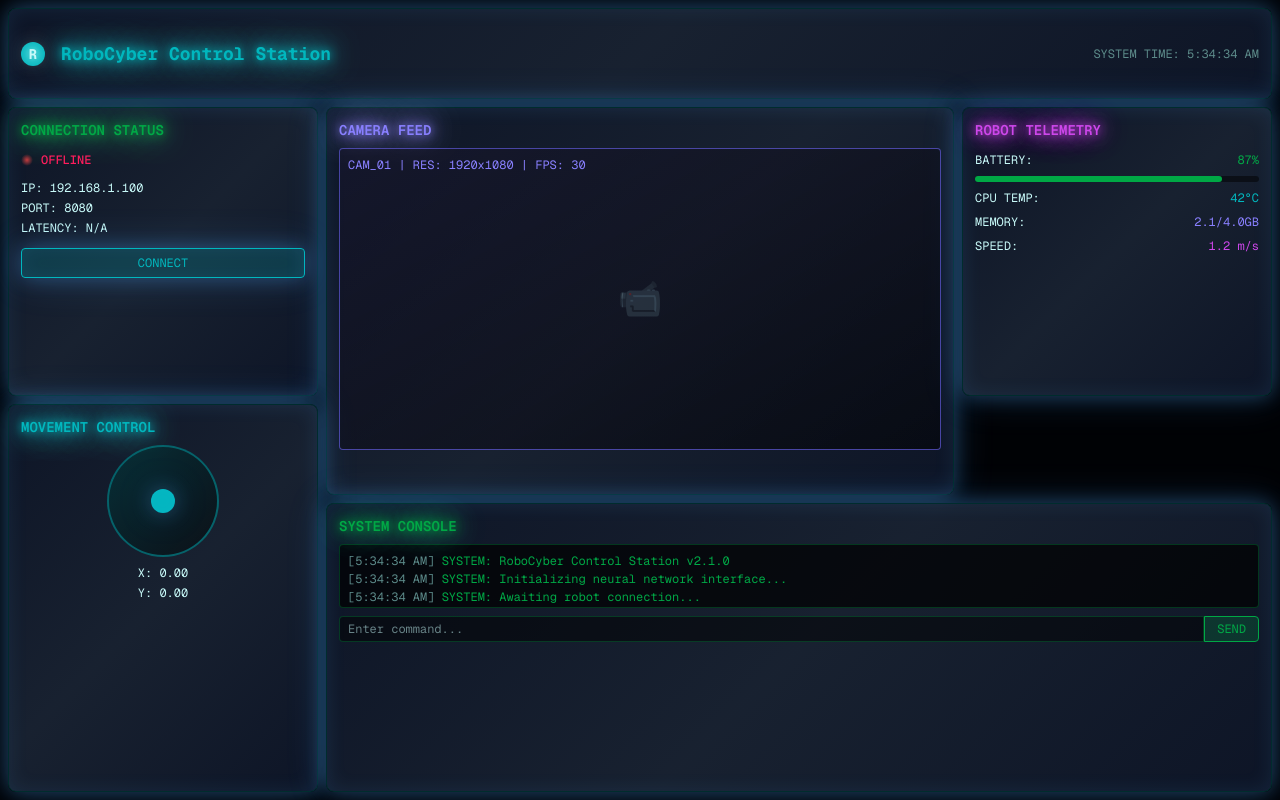
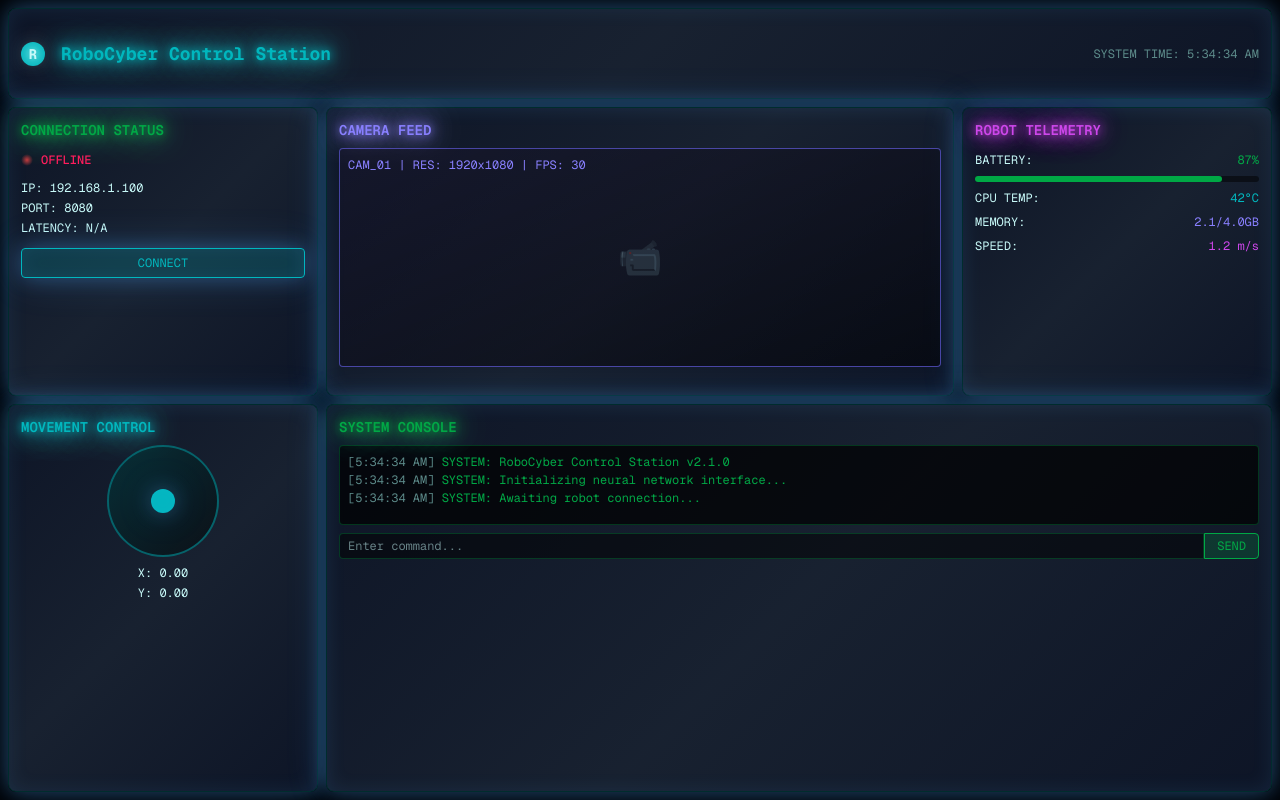
Before and after one commit to OsawaKousei/web_robot_controller, a Next.js app: page / in a window 1280 px wide. Built offline with nearby package versions, Linux system fonts and the light colour scheme.

Commit message:
余白を削除

```diff
--- a/src/app/page.tsx
+++ b/src/app/page.tsx
@@ -132,7 +132,7 @@ export default function Home() {
       </div>
 
       {/* Camera Monitor */}
-      <div className="col-span-6 row-span-4 panel-gradient border border-panel-border rounded-lg p-3 cyber-glow">
+      <div className="col-span-6 row-span-3 panel-gradient border border-panel-border rounded-lg p-3 cyber-glow">
         <h2 className="text-sm font-semibold mb-2 text-cyber-purple neon-text">
           CAMERA FEED
         </h2>
@@ -216,11 +216,11 @@ export default function Home() {
       </div>
 
       {/* Console */}
-      <div className="col-span-9 row-span-3 panel-gradient border border-panel-border rounded-lg p-3 cyber-glow">
+      <div className="col-span-9 row-span-4 panel-gradient border border-panel-border rounded-lg p-3 cyber-glow">
         <h2 className="text-sm font-semibold mb-2 text-cyber-green neon-text">
           SYSTEM CONSOLE
         </h2>
-        <div className="h-16 bg-black/70 border border-cyber-green/30 rounded p-2 overflow-y-auto font-mono text-xs">
+        <div className="h-20 bg-black/70 border border-cyber-green/30 rounded p-2 overflow-y-auto font-mono text-xs">
           {consoleOutput.map((line, index) => (
             <div key={index} className="text-cyber-green mb-0.5">
               <span className="text-muted-foreground text-xs">
```
